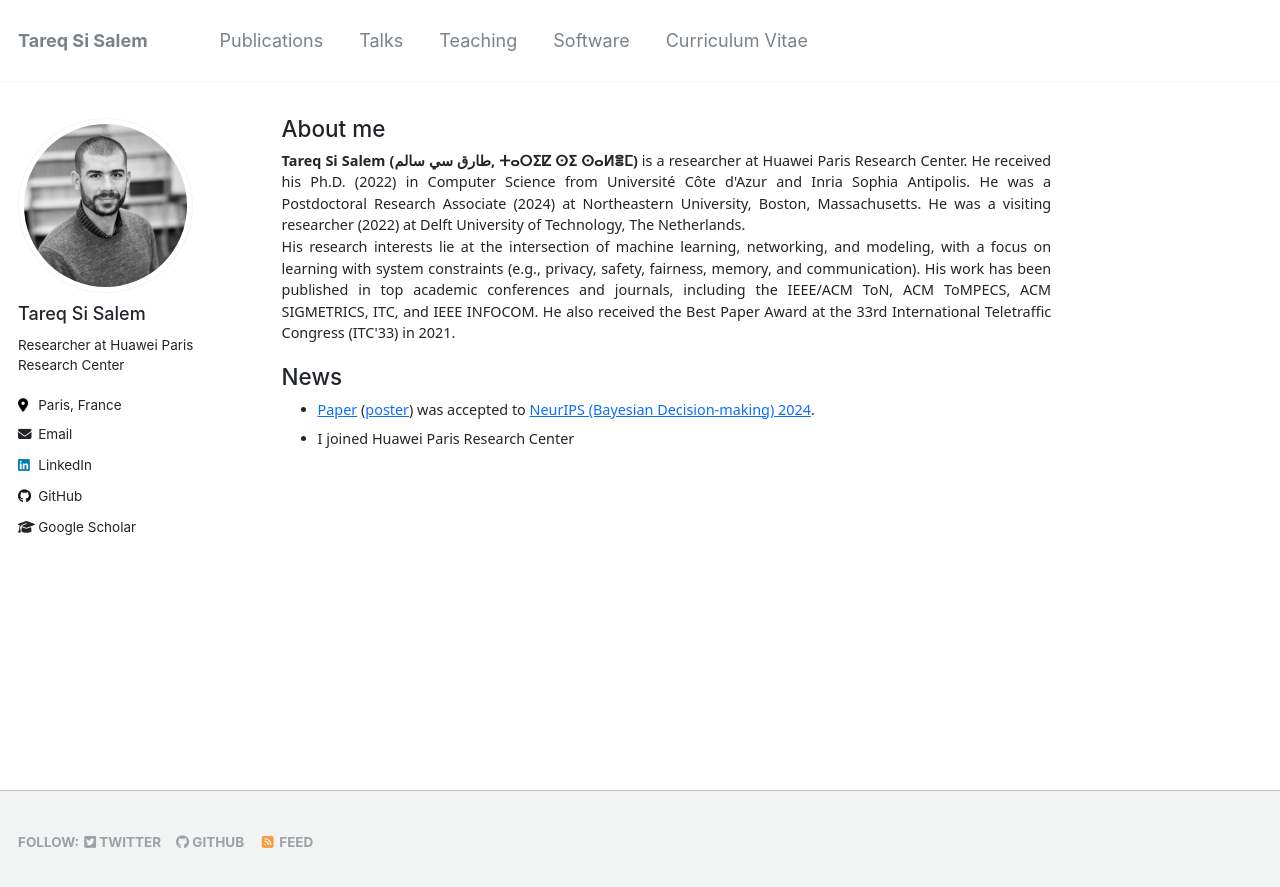
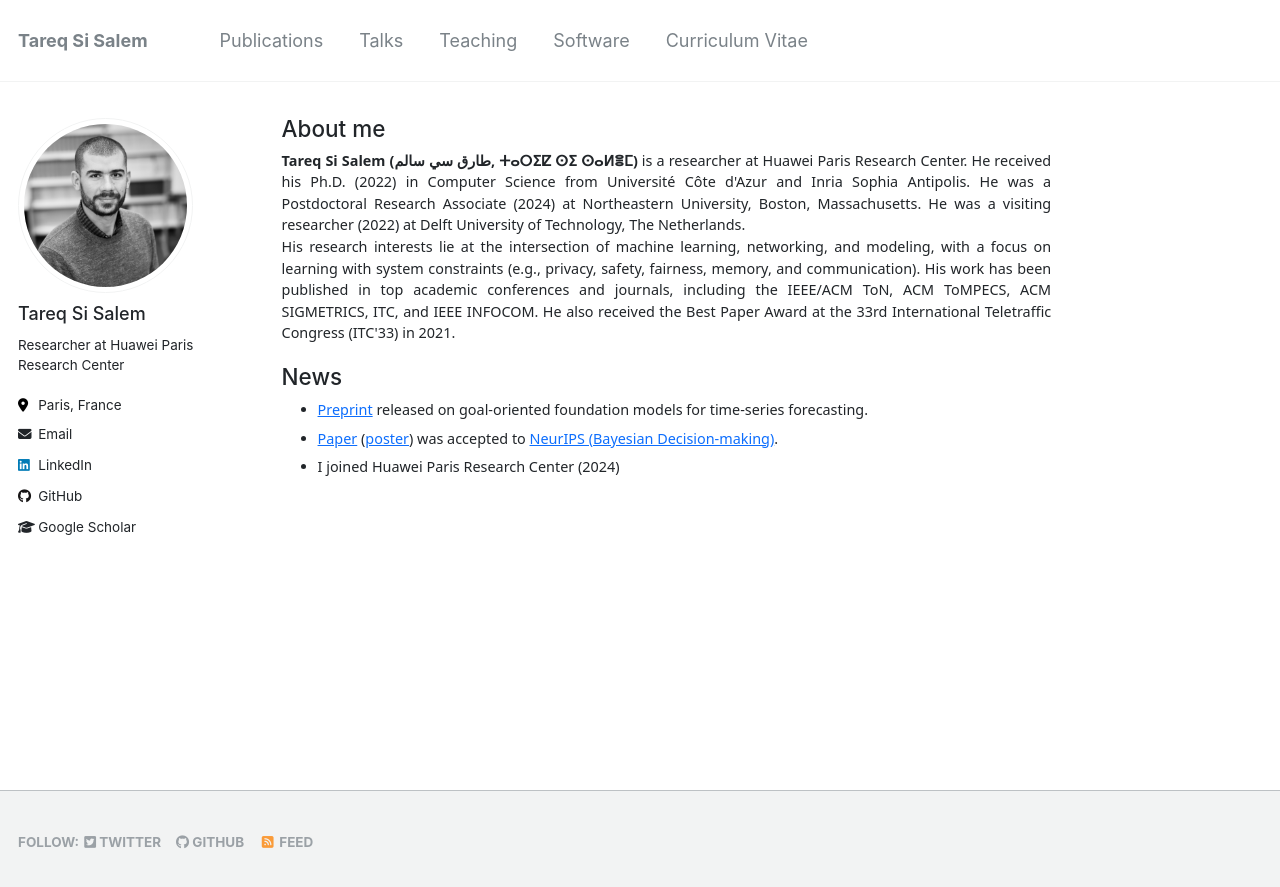
Before and after one commit to tareq-si-salem/tareq-si-salem.github.io, a Jekyll site: the page built from _pages/about.md, in a window 1280 px wide. Shown: the top 887 px of the page. Built offline with Jekyll 4.4.1, drawn with Linux system fonts in a browser that asks for light colours.

Commit message:
Update about.md

```diff
--- a/_pages/about.md
+++ b/_pages/about.md
@@ -96,7 +96,7 @@
 
 <h5> News </h5>
 <ul>
-<li> <a href="https://openreview.net/pdf?id=PGvVf2h2Yb">Paper</a> (<a href="/files/pdf/Poster_NeurIPS_2024.pdf">poster</a>) was accepted to <a href="https://gp-seminar-series.github.io/neurips-2024/">NeurIPS (Bayesian Decision-making) 2024</a>.</li>
- <li> I joined Huawei Paris Research Center</li>
-
+ <li> <a href="https://arxiv.org/abs/2504.17493">Preprint</a> released on goal-oriented foundation models for time-series forecasting.</li>
+<li> <a href="https://openreview.net/pdf?id=PGvVf2h2Yb">Paper</a> (<a href="/files/pdf/Poster_NeurIPS_2024.pdf">poster</a>) was accepted to <a href="https://gp-seminar-series.github.io/neurips-2024/">NeurIPS (Bayesian Decision-making)</a>.</li>
+ <li> I joined Huawei Paris Research Center (2024)</li>
 </ul>
```
